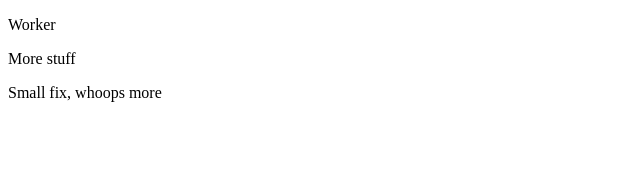
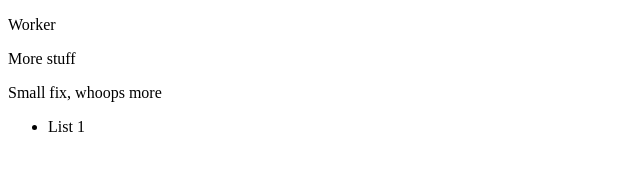
Before and after one commit to xjdesigns/semver_test, a website: page index.html in a window 1280 px wide. Shown: the full height of the page, 0-640 px from the left. Drawn offline with Linux system fonts and the light colour scheme.

Commit message:
feat(list): Added the list items

```diff
--- a/index.html
+++ b/index.html
@@ -14,6 +14,12 @@
 			<p>More stuff</p>
 			<p>Small fix, whoops more</p>
 		</div>
+
+		<div>
+			<ul>
+				<li>List 1</li>
+			</ul>
+		</div>
 	</main>
 </body>
 </html>
```
